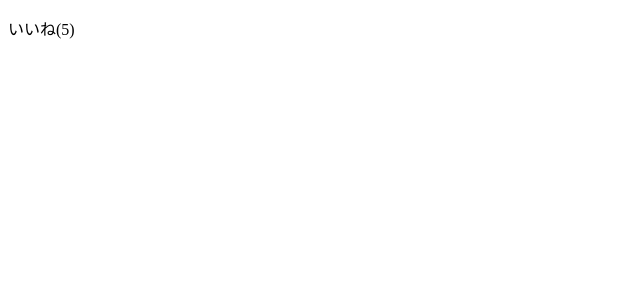
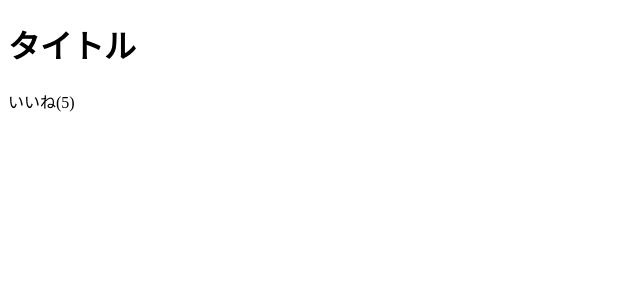
Before and after one commit to kinari321/vue.js_practice, a Vue app in the folder udemy-vuejs/: page / in a window 1280 px wide. Shown: the top 300 px of the page, without its empty margins (0-640 px from the left). Built offline with nearby package versions, Linux system fonts and the light colour scheme.

Commit message:
Udemy 82

```diff
--- a/udemy-vuejs/src/App.vue
+++ b/udemy-vuejs/src/App.vue
@@ -1,3 +1,16 @@
 <template>
+<div>
+   <LikeHeader></LikeHeader>
    <LikeNumber></LikeNumber>
+</div>
 </template>
+
+<script>
+import LikeHeader from "./LikeHeader.vue";
+
+export default {
+  components: {
+    LikeHeader: LikeHeader
+  }
+};
+</script>
--- /dev/null
+++ b/udemy-vuejs/src/LikeHeader.vue
@@ -0,0 +1,3 @@
+<template>
+  <h1>タイトル</h1>
+</template>
```
